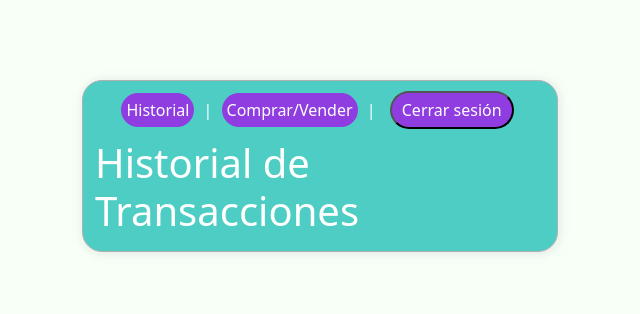
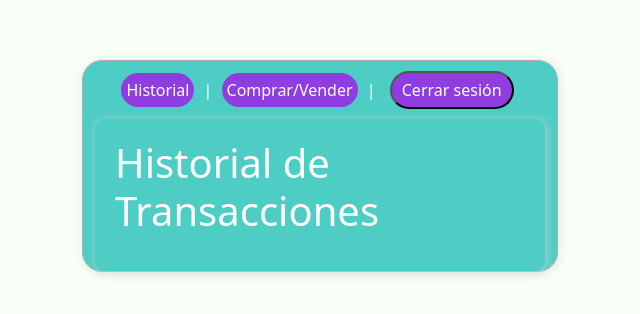
Before and after one commit to FrancoAcevedoE/project-master, a Vue app in the folder project-master/: page /historial in a window 1280 px wide. Shown: the part 234-548 px from the top of the page, without its empty margins (320-960 px from the left). Built offline with nearby package versions, Linux system fonts and the light colour scheme; sample sign-in values are in the browser's storage.

Commit message:
ultimos-cambios-visuales

```diff
--- a/project-master/src/components/TemplateBackground.vue
+++ b/project-master/src/components/TemplateBackground.vue
@@ -23,6 +23,8 @@
     background-color: #f7fff7;
     background-position: center;
     z-index: -1; /* Mantiene el fondo detrás */
+    background-size: cover;
+    background-size:repeat;
   }
 
   /* Contenedor del contenido principal */
@@ -37,4 +39,5 @@
     height: 100vh;
     color: white;
   }
+
   </style>
--- a/project-master/src/views/AboutView.vue
+++ b/project-master/src/views/AboutView.vue
@@ -32,3 +32,12 @@ export default {
   },
 };
 </script>
+
+<style>
+.about {
+  background-color: #4ecdc4;
+  padding: 20px;
+  border-radius: 10px;
+  box-shadow: 1px 1px 10px 1px #d7d7d78c;
+}
+</style>
--- a/project-master/src/views/BuyView.vue
+++ b/project-master/src/views/BuyView.vue
@@ -168,6 +168,7 @@ export default {
 </script>
 
 <style>
+
 .transaction-type {
   display: flex;
   justify-content: center;
--- a/project-master/src/views/HomeView.vue
+++ b/project-master/src/views/HomeView.vue
@@ -40,6 +40,7 @@ export default {
 </script>
 
 <style>
+
 .container-fluid{
   display: flex;
   justify-content: center;
```
